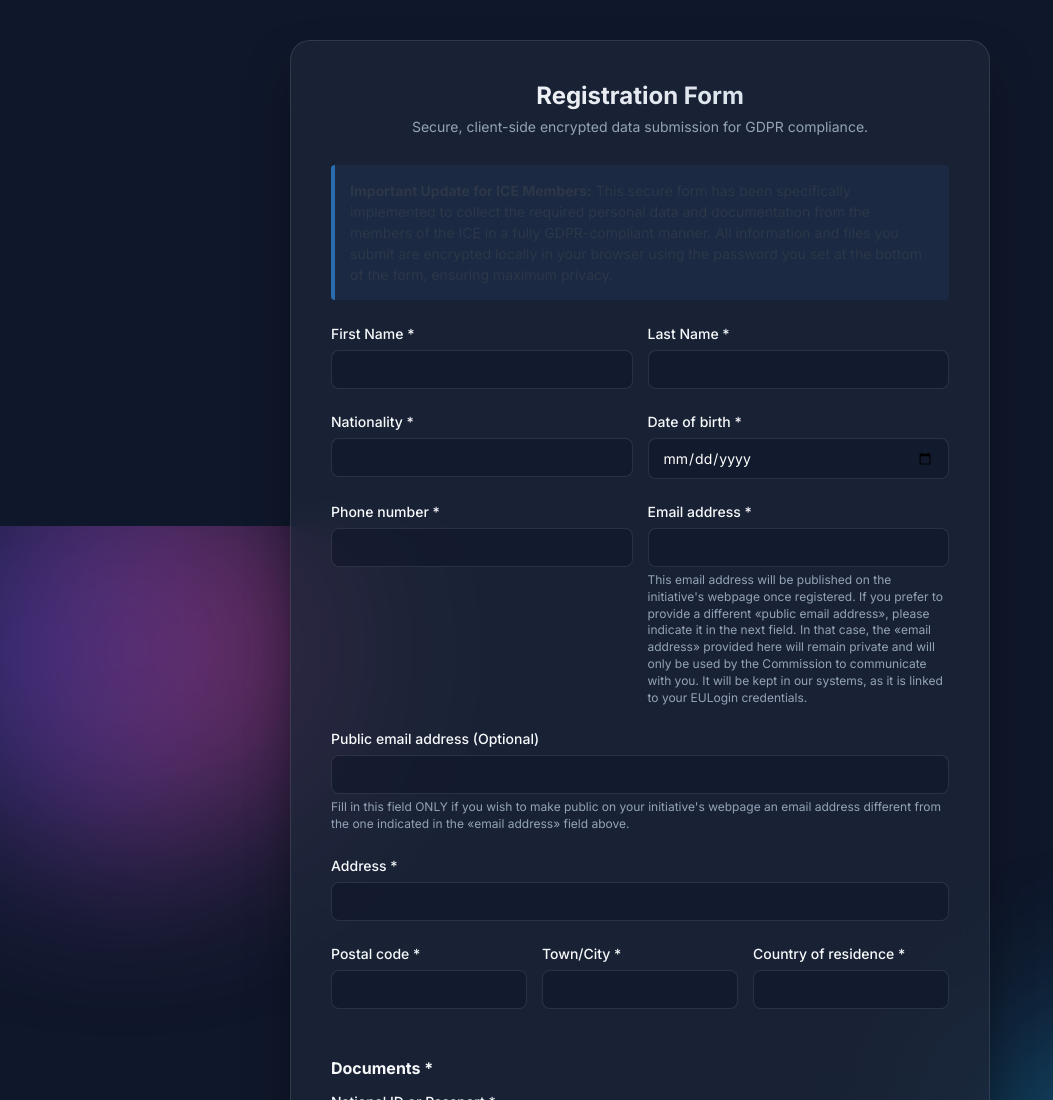
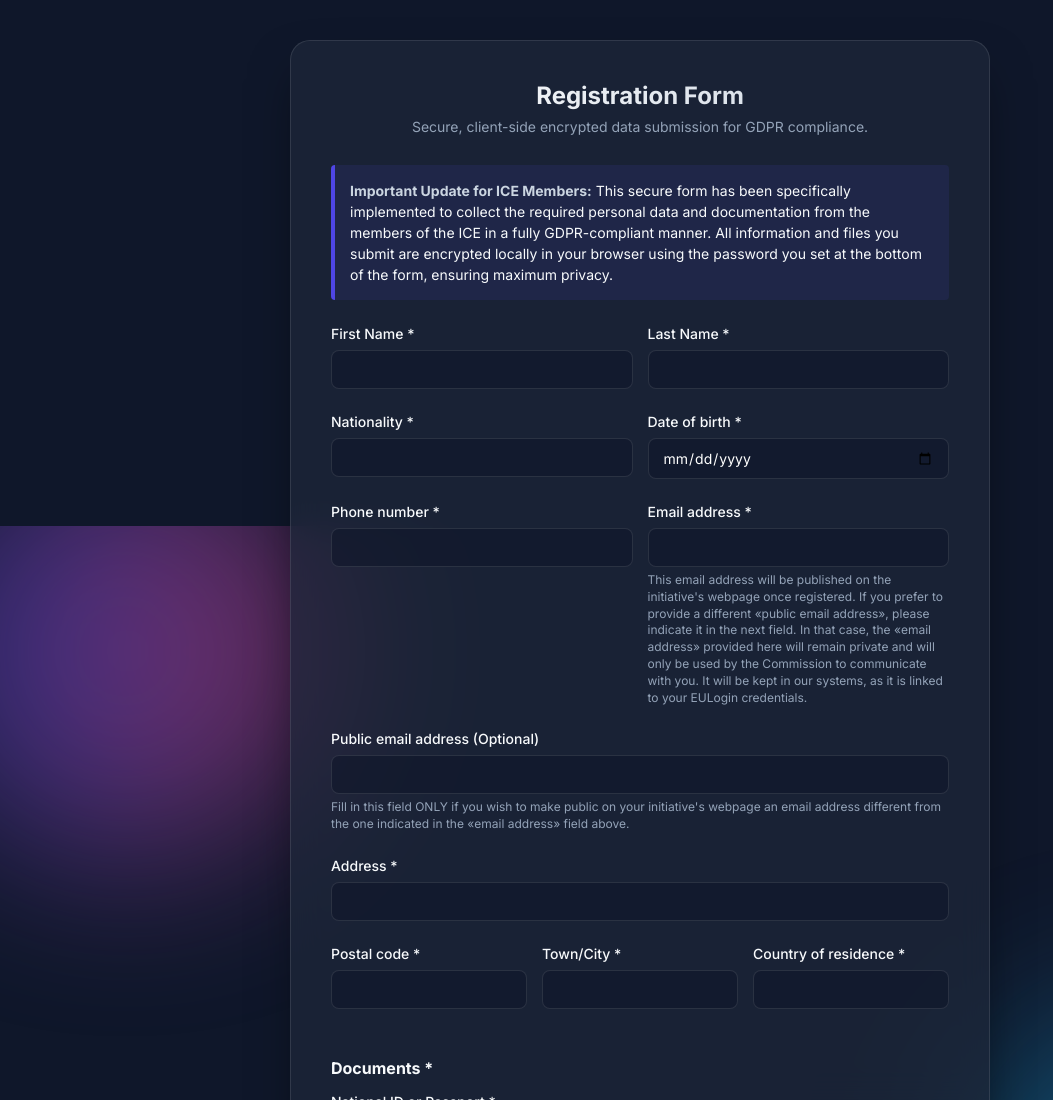
Before and after one commit to elswork/gdpr.deft.work, a plain HTML site: page frontend/index.html in a window 1280 px wide. Shown: the top 1100 px of the page, without its empty margins (0-1053 px from the left). Drawn offline with Linux system fonts and the light colour scheme.

Commit message:
Fix info-box text color for dark mode readability

```diff
--- a/frontend/index.html
+++ b/frontend/index.html
@@ -16,8 +16,8 @@
         <h1>Registration Form</h1>
         <p class="subtitle">Secure, client-side encrypted data submission for GDPR compliance.</p>
 
-        <div class="info-box" style="background: rgba(43, 108, 176, 0.1); border-left: 4px solid #2b6cb0; padding: 15px; margin-bottom: 25px; border-radius: 4px; font-size: 14px; line-height: 1.5; color: #2d3748;">
-            <strong>Important Update for ICE Members:</strong> This secure form has been specifically implemented to collect the required personal data and documentation from the members of the ICE in a fully GDPR-compliant manner. All information and files you submit are encrypted locally in your browser using the password you set at the bottom of the form, ensuring maximum privacy.
+        <div class="info-box" style="background: rgba(79, 70, 229, 0.1); border-left: 4px solid var(--primary); padding: 15px; margin-bottom: 25px; border-radius: 4px; font-size: 14px; line-height: 1.5; color: var(--text-main);">
+            <strong style="color: #cbd5e1;">Important Update for ICE Members:</strong> This secure form has been specifically implemented to collect the required personal data and documentation from the members of the ICE in a fully GDPR-compliant manner. All information and files you submit are encrypted locally in your browser using the password you set at the bottom of the form, ensuring maximum privacy.
         </div>
 
         <form id="uploadForm">
```
